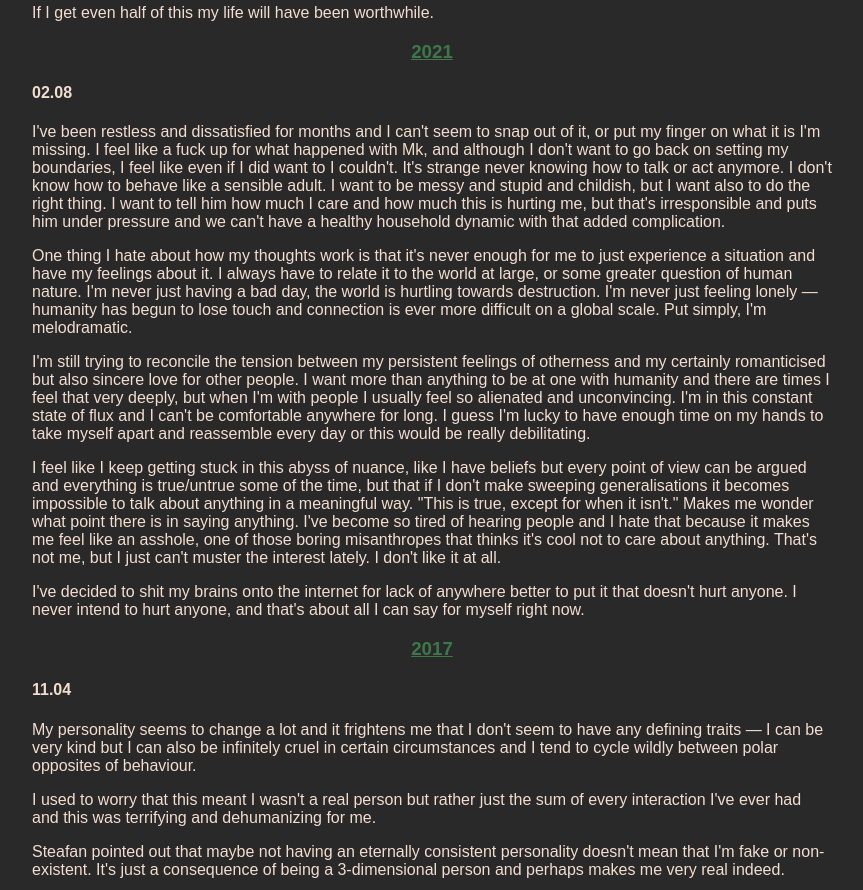
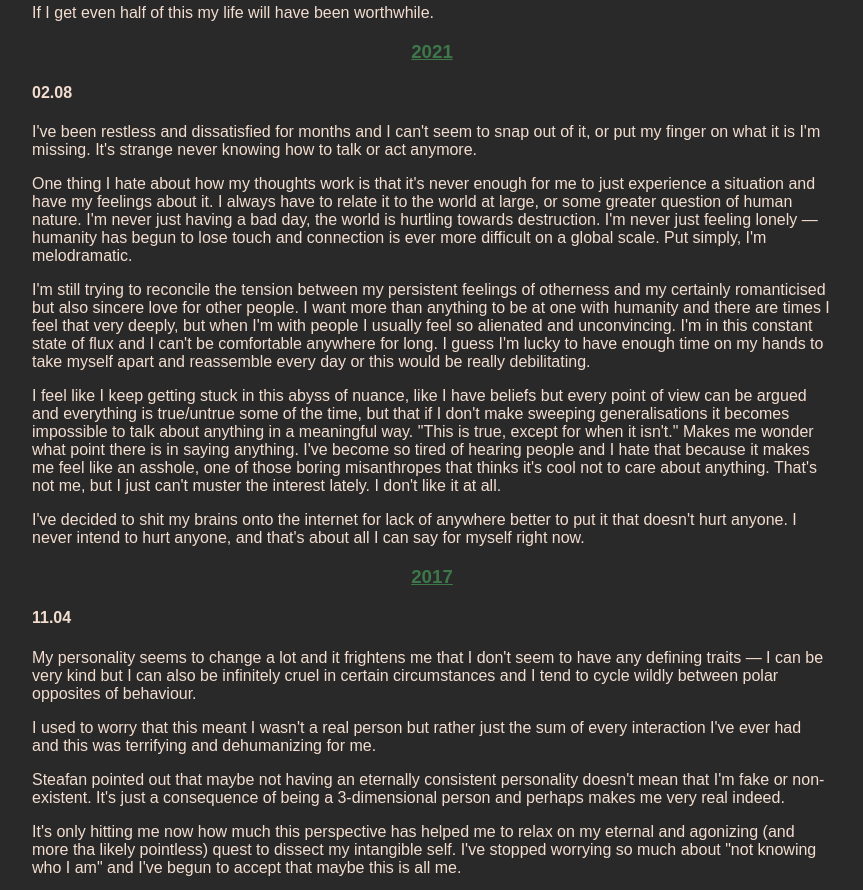
Before and after one commit to em97c/fixiebick, a plain HTML site: page pages/blogindex.html in a window 1280 px wide. Shown: the part 800-1690 px from the top of the page, without its empty margins (208-1071 px from the left). Drawn offline with Linux system fonts and the light colour scheme.

Commit message:
Edit latest blog entry

```diff
--- a/pages/blogindex.html
+++ b/pages/blogindex.html
@@ -87,13 +87,8 @@
         <h4>02.08</h4>
         <p>
             I've been restless and dissatisfied for months and I can't seem to snap out of it,
-            or put my finger on what it is I'm missing.  I feel like a fuck up for what happened
-            with Mk, and although I don't want to go back on setting my boundaries, I feel like
-            even if I did want to I couldn't.  It's strange never knowing how to talk or act
-            anymore.  I don't know how to behave like a sensible adult.  I want to be messy and
-            stupid and childish, but I want also to do the right thing.  I want to tell him how
-            much I care and how much this is hurting me, but that's irresponsible and puts him
-            under pressure and we can't have a healthy household dynamic with that added complication.
+            or put my finger on what it is I'm missing.  It's strange never knowing how to talk or act
+            anymore.
         </p>
         <p>
             One thing I hate about how my thoughts work is that it's never enough for me to just
```
